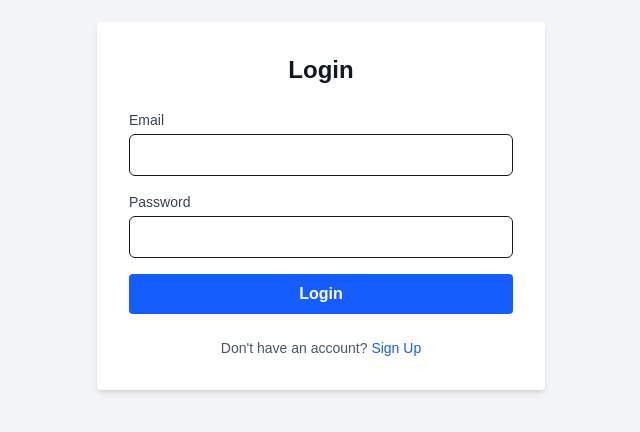
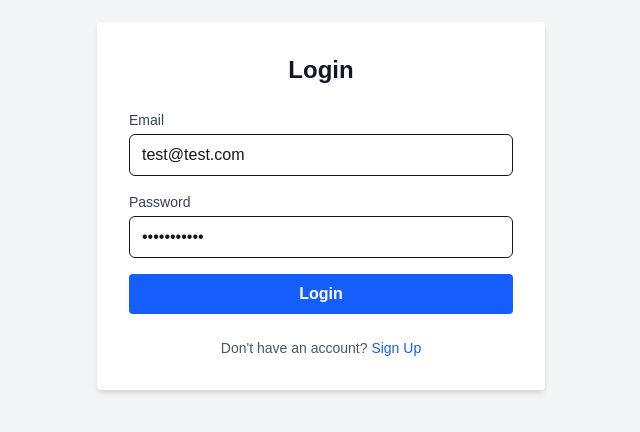
Before and after one commit to Swathi0011-gif/react_dashboard, a Next.js app: page /login in a window 1280 px wide. Shown: the part 194-626 px from the top of the page, without its empty margins (319-959 px from the left). Built offline with nearby package versions, Linux system fonts and the light colour scheme.

Commit message:
Finalize auth and pre-fill admin credentials for deployment

```diff
--- a/src/app/login/page.tsx
+++ b/src/app/login/page.tsx
@@ -9,8 +9,8 @@ import Link from 'next/link';
 import { signIn } from 'next-auth/react';
 
 function LoginForm() {
-    const [email, setEmail] = useState('');
-    const [password, setPassword] = useState('');
+    const [email, setEmail] = useState('test@test.com');
+    const [password, setPassword] = useState('Test123@123');
     const [error, setError] = useState('');
     const router = useRouter();
     const searchParams = useSearchParams();
```
